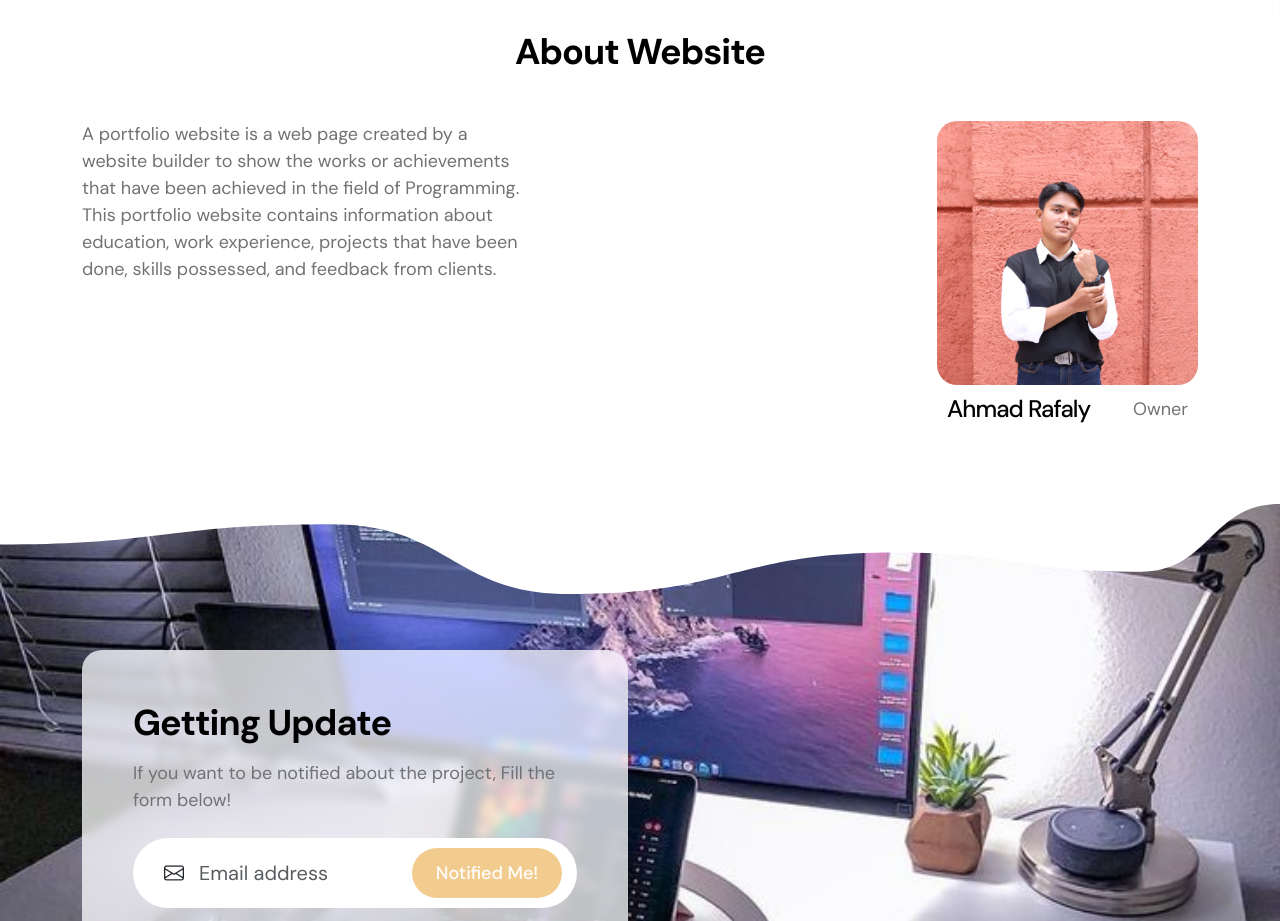
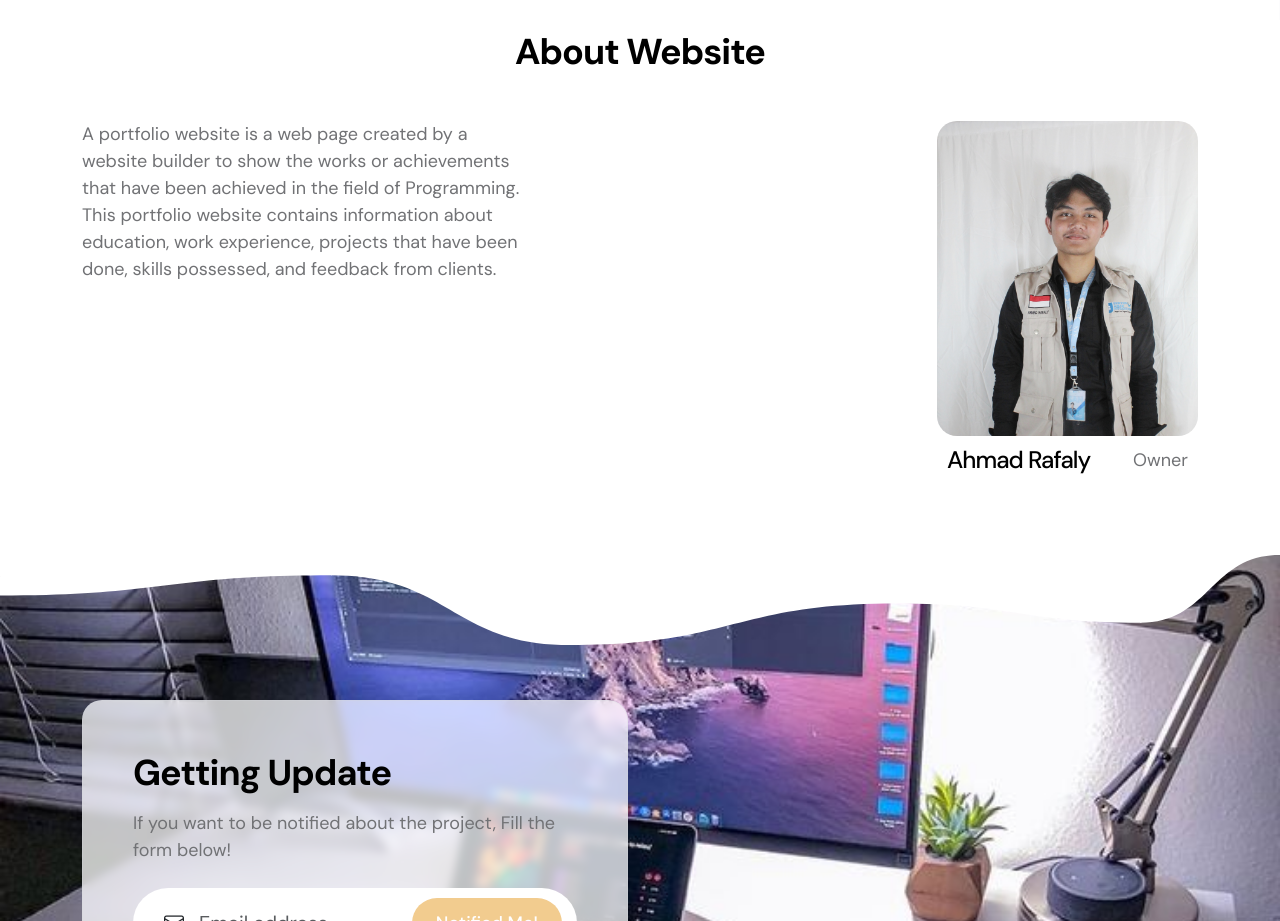
Before and after one commit to RafalyAhmad/RafalyAhmad.github.io, a plain HTML site: page index.html in a window 1280 px wide. Shown: the part 780-1701 px from the top of the page. Drawn offline with Linux system fonts and the light colour scheme.

Commit message:
Update index.html
ganti foto

```diff
--- a/index.html
+++ b/index.html
@@ -166,7 +166,7 @@
                         <div class="col-lg-3 col-md-6 col-12 mb-4 mb-lg-0 mb-md-0">
                             <div class="member-block">
                                 <div class="member-block-image-wrap">
-                                    <img src="images/members/foto terbaik.jpeg" class="member-block-image img-fluid" alt="">
+                                    <img src="images/members/FOTO TERBARU.jpg" class="member-block-image img-fluid" alt="">
 
                                     <ul class="social-icon">
                                         <li class="social-icon-item">
```
